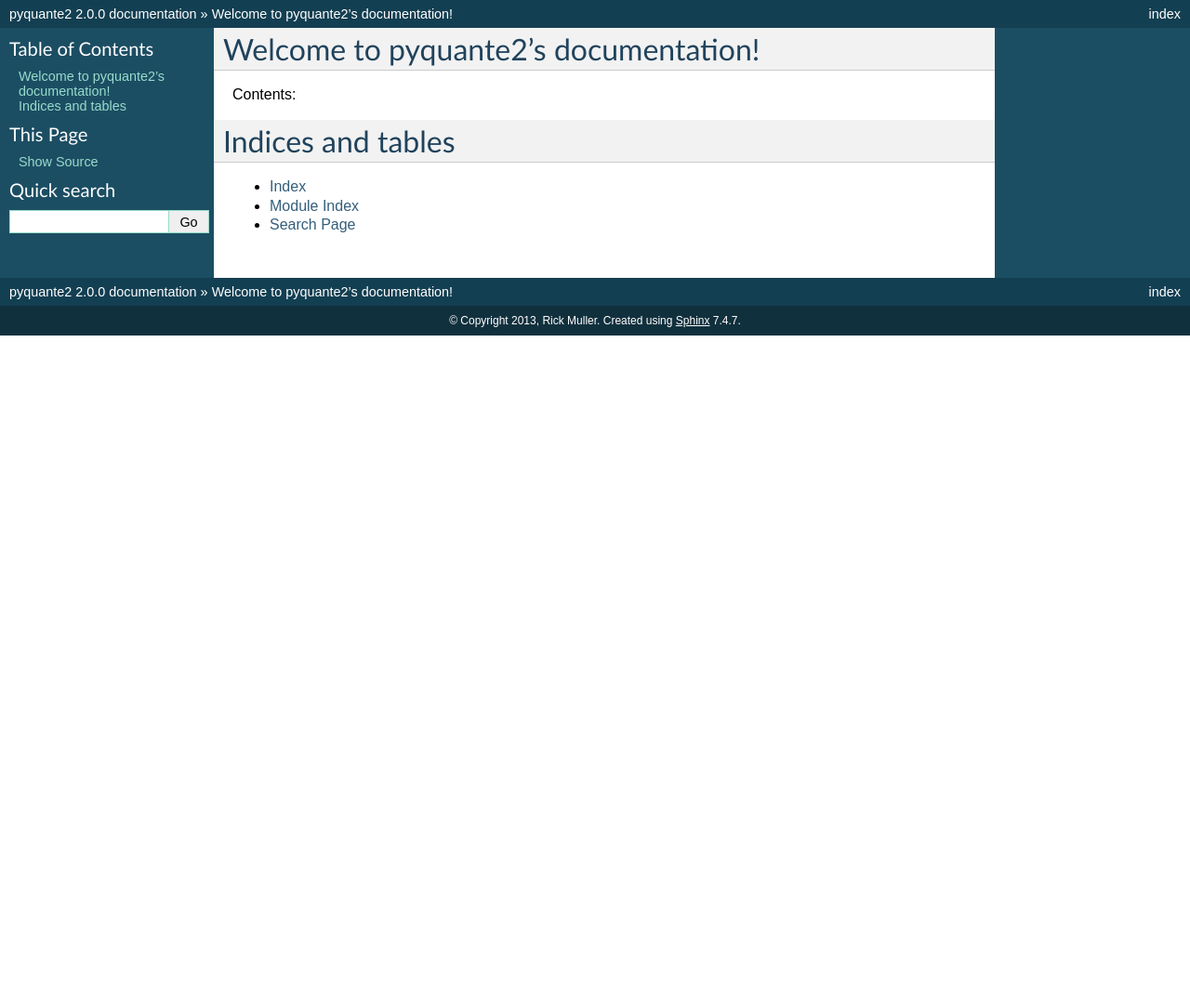
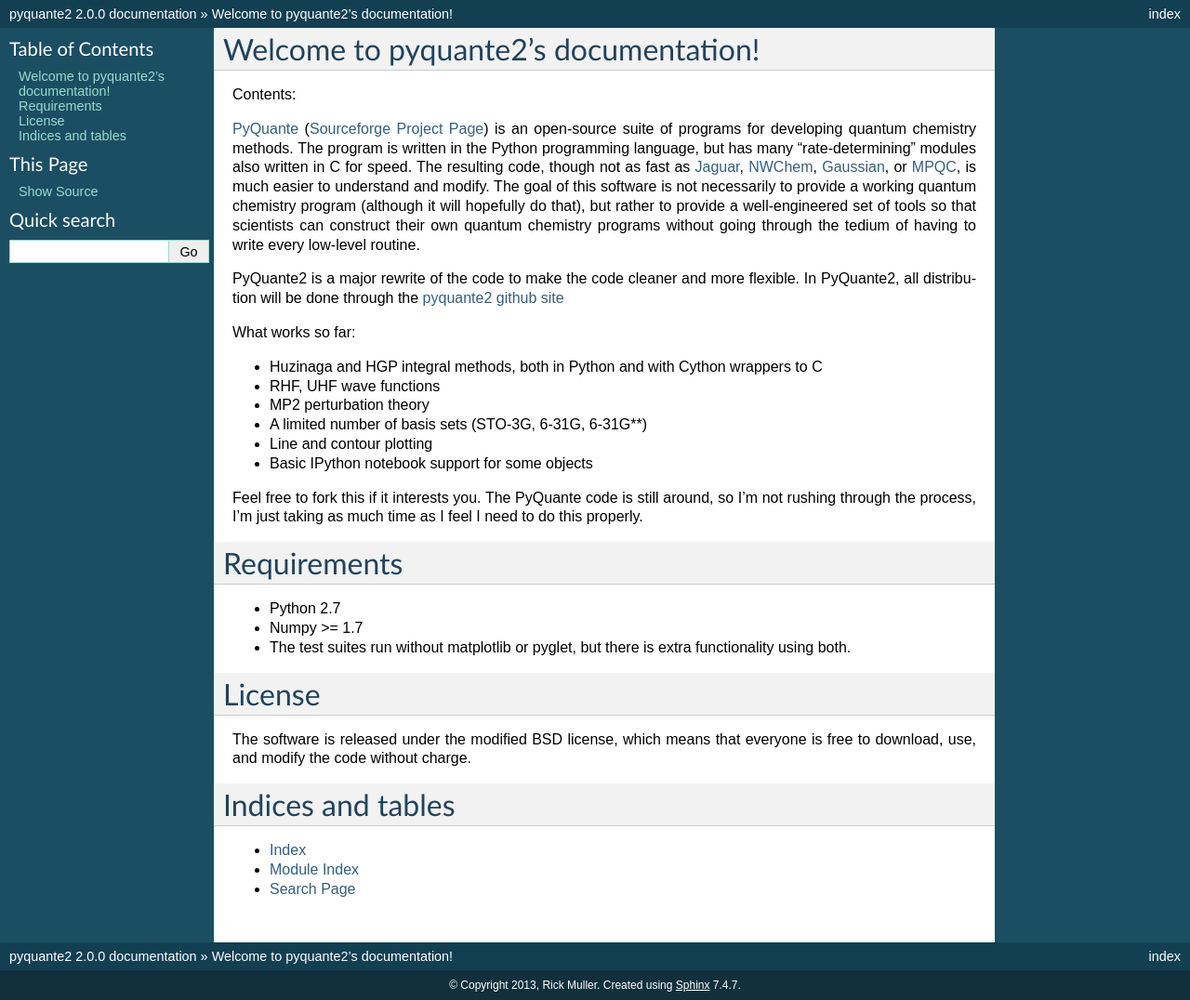
Before and after one commit to rpmuller/pyquante2, a Sphinx documentation site: the page built from docs/index.rst, in a window 1280 px wide. Shown: the whole page at 93% size. Built offline with Sphinx 7.4.7, drawn with Linux system fonts in a browser that asks for light colours; formulas are drawn with MathJax 3; before the commit the page ends 900 px from its top, so only the background shows below that.

Commit message:
First draft of docs.

```diff
--- a/docs/index.rst
+++ b/docs/index.rst
@@ -11,6 +11,57 @@
 .. toctree::
    :maxdepth: 2
 
+PyQuante_ (`Sourceforge Project Page`_) is an open-source suite of
+programs for developing quantum chemistry methods. The program is
+written in the Python programming language, but has many
+"rate-determining" modules also written in C for speed. The resulting
+code, though not as fast as Jaguar_, NWChem_, Gaussian_, or MPQC_, is
+much easier to understand and modify. The goal of this software is not
+necessarily to provide a working quantum chemistry program (although
+it will hopefully do that), but rather to provide a well-engineered
+set of tools so that scientists can construct their own quantum
+chemistry programs without going through the tedium of having to write
+every low-level routine.
+
+.. _PyQuante: http://pyquante.sourceforge.net
+.. _Jaguar: http://www.schrodinger.org
+.. _NWChem: http://www.nwchem.org
+.. _Gaussian: http://www.gaussian.com
+.. _MPQC: http://www.mpqc.org
+.. _`Sourceforge Project Page`: http://sourceforge.net/projects/pyquante
+
+PyQuante2 is a major rewrite of the code to make the code cleaner and more
+flexible. In PyQuante2, all distribution will be done through the
+`pyquante2 github site`_
+
+.. _`pyquante2 github site`: http://github.com/rpmuller/pyquante2
+
+What works so far:
+
+* Huzinaga and HGP integral methods, both in Python and with Cython wrappers to C
+* RHF, UHF wave functions
+* MP2 perturbation theory
+* A limited number of basis sets (STO-3G, 6-31G, 6-31G**)
+* Line and contour plotting
+* Basic IPython notebook support for some objects
+
+Feel free to fork this if it interests you. The PyQuante code is still
+around, so I'm not rushing through the process, I'm just taking as
+much time as I feel I need to do this properly.
+
+Requirements
+============
+* Python 2.7
+* Numpy >= 1.7
+* The test suites run without matplotlib or pyglet, but there is extra
+  functionality using both.
+
+
+License
+=======
+The software is released under the modified BSD license, which means
+that everyone is free to download, use, and modify the code without
+charge.
 
 
 Indices and tables
```
